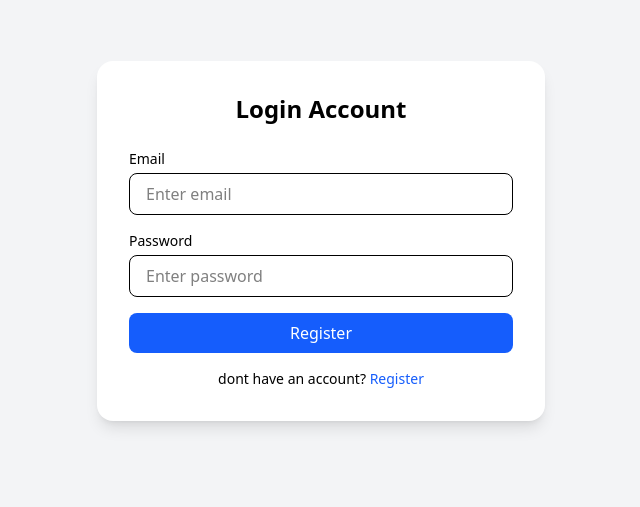
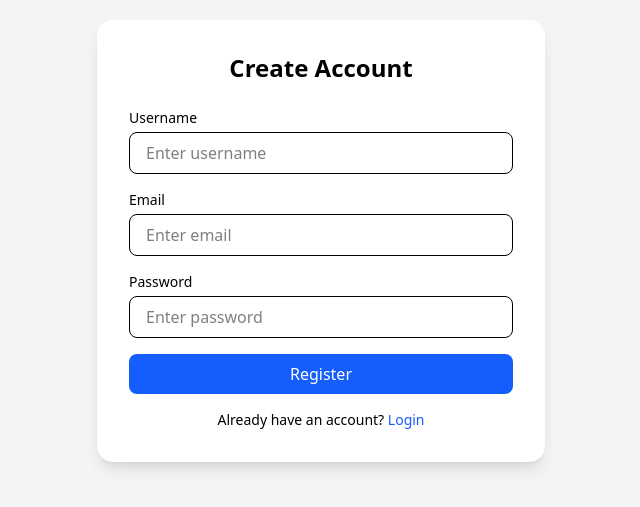
Before and after one commit to RAJSINGH20/Instagram-clone, a React (Vite) app in the folder Frontend/APP/: page /signup in a window 1280 px wide. Shown: the part 159-666 px from the top of the page, without its empty margins (319-959 px from the left). Built offline with nearby package versions, Linux system fonts and the light colour scheme.

Commit message:
feat: implement routing with Home, Login, Signup, and Profile components; add MainLayout for layout structure

```diff
--- a/Frontend/APP/package.json
+++ b/Frontend/APP/package.json
@@ -12,10 +12,13 @@
   "dependencies": {
     "@tailwindcss/vite": "^4.1.18",
     "axios": "^1.13.2",
-    "react": "^19.2.0",
+    "dom": "^0.0.3",
+    "react": "^19.2.3",
     "react-dom": "^19.2.0",
     "react-hook-form": "^7.69.0",
     "react-hot-toast": "^2.6.0",
+    "react-router-dom": "^7.11.0",
+    "router": "^2.2.0",
     "tailwindcss": "^4.1.18",
     "toast": "^0.5.4"
   },
--- a/Frontend/APP/src/App.jsx
+++ b/Frontend/APP/src/App.jsx
@@ -1,13 +1,33 @@
-import React from 'react'
-import Signup from './Components/Signup'
-import Login from './Components/Login'
+import Signup from "./Components/Signup";
+import Login from "./Components/Login";
+import Home from "./Components/Home";
+import MainLayout from "./Components/Layouts/MainLayout";
+import { createBrowserRouter, RouterProvider } from "react-router-dom";
+
+const browserRouter = createBrowserRouter([
+  {
+    path: "/",
+
+    element: <MainLayout />,
+    children: [
+      {
+        path: "/",
+        element: <Home />,
+      },
+    ],
+  },
+  {
+    path: "/login",
+    element: <Login />,
+  },
+  {
+    path: "/signup",
+    element: <Signup />,
+  },
+]);
 
 const App = () => {
-  return (
-    <>
-      <Login/>
-    </>
-  )
-}
+  return <RouterProvider router={browserRouter} />;
+};
 
-export default App
+export default App;
--- /dev/null
+++ b/Frontend/APP/src/Components/Home.jsx
@@ -0,0 +1,9 @@
+import React from 'react'
+
+const Home = () => {
+  return (
+    <div>Home</div>
+  )
+}
+
+export default Home
--- /dev/null
+++ b/Frontend/APP/src/Components/Layouts/MainLayout.jsx
@@ -0,0 +1,13 @@
+import React from 'react'
+import { Outlet } from 'react-router-dom'
+
+const MainLayout = () => {
+  return (
+    <div>
+      Sidebar
+        <div> <Outlet /></div>
+    </div>
+  )
+}
+
+export default MainLayout
--- a/Frontend/APP/src/Components/Login.jsx
+++ b/Frontend/APP/src/Components/Login.jsx
@@ -1,12 +1,14 @@
 import axios from 'axios';
 import React, { useState } from 'react'
 import toast from 'react-hot-toast';
+import { Link } from 'react-router-dom';
 
 const Login = () => {
     const [formData, setFormData] = useState({
         email: "",
         password: "",
     });
+    const [loading , Setloading] = useState(false);
 
     const handleChange = (e) => {
         const { name, value } = e.target;
@@ -20,18 +22,22 @@ const Login = () => {
         e.preventDefault();
         console.log(formData);
         try {
+            Setloading(true);
             const res = await axios.post("http://localhost:8000/api/v1/user/login", formData, {
                 headers: {
                     "Content-Type": "application/json",
                 },
                 withCredentials: true,
             });
+            console.log(res);
             if (res.data.success) {
                 toast.success(res.data.message || "Login successful");
             }
         } catch (error) {
             console.error("Login error:", error);
             toast.error(error.response?.data?.message || "Login failed");
+        } finally {
+            Setloading(false);
         }
     };
     return (
@@ -82,14 +88,17 @@ const Login = () => {
                         type="submit"
                         className="w-full bg-blue-600 text-white py-2 rounded-lg hover:bg-blue-700 transition duration-200"
                     >
-                        Register
+                        Login
                     </button>
                 </form>
+                {
+                    loading && <p className="text-center mt-4 text-blue-600">Logging in...</p>
+                }
 
                 <p className="text-sm text-center mt-4">
                     dont have an account?{" "}
                     <span className="text-blue-600 cursor-pointer hover:underline">
-                        Register
+                        <Link to="/signup">Signup</Link>
                     </span>
                 </p>
             </div>
--- /dev/null
+++ b/Frontend/APP/src/Components/Profile.jsx
@@ -0,0 +1,9 @@
+import React from 'react'
+
+const Profile = () => {
+  return (
+    <div>Profile</div>
+  )
+}
+
+export default Profile
--- a/Frontend/APP/src/Components/Signup.jsx
+++ b/Frontend/APP/src/Components/Signup.jsx
@@ -1,6 +1,7 @@
 import { useState } from "react";
 import axios from "axios";
 import { toast } from "react-hot-toast";
+import { Link } from "react-router-dom";
 
 const Register = () => {
   const [formData, setFormData] = useState({
@@ -16,23 +17,34 @@ const Register = () => {
       [name]: value,
     }));
   };
+  const [loading, setLoading] = useState(false);
 
-  const handleSubmit = async(e) => {
+
+
+  const handleSubmit = async (e) => {
     e.preventDefault();
     console.log(formData);
     try {
-      const res = await axios.post("http://localhost:8000/api/v1/user/signup", formData,{
+      setLoading(true);
+      const res = await axios.post("http://localhost:8000/api/v1/user/signup", formData, {
         headers: {
           "Content-Type": "application/json",
         },
         withCredentials: true,
       });
-      if(res.data.success){
+      if (res.data.success) {
         toast.success(res.data.message || "Registration successful");
       }
     } catch (error) {
       console.error("Registration error:", error);
       toast.error(error.response?.data?.message || "Registration failed");
+      setFormData({
+        username: "",
+        email: "",
+        password: "",
+      })
+    } finally {
+      setLoading(false);
     }
   };
 
@@ -103,8 +115,9 @@ const Register = () => {
 
         <p className="text-sm text-center mt-4">
           Already have an account?{" "}
-          <span className="text-blue-600 cursor-pointer hover:underline">
-            Login
+          <span className="text-blue-600 cursor-pointer hover:underline" >
+
+            <Link to="/login">Login</Link>
           </span>
         </p>
       </div>
```
Also changed, not shown: 1 other file (tests, documents, lock files or other folders).
